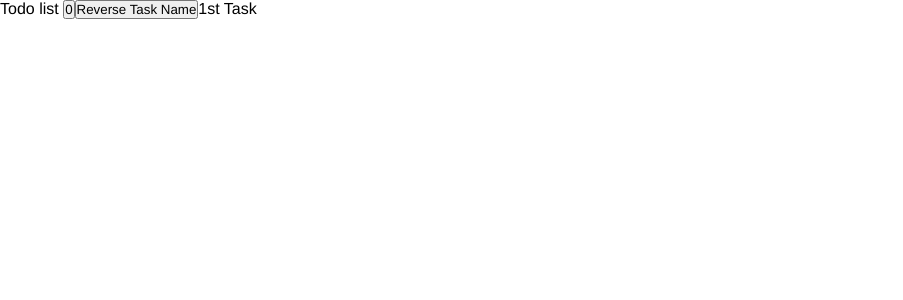
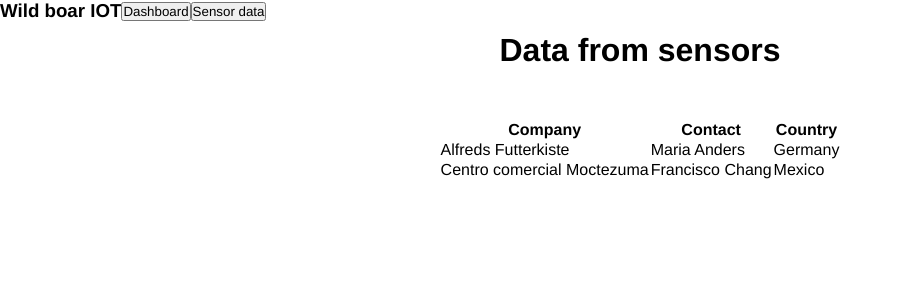
Before and after one commit to SunBear1/Wild-Boar-IOT, a Vue app in the folder src/web_ui/: page / in a window 1280 px wide. Shown: the top 300 px of the page, without its empty margins (0-903 px from the left). Built offline with nearby package versions, Linux system fonts and the light colour scheme.

Commit message:
draft of the table page

```diff
--- a/src/web_ui/src/App.vue
+++ b/src/web_ui/src/App.vue
@@ -1,11 +1,12 @@
 <template>
     <div>
-        <TodoList />
+        <data_table />
     </div>
 </template>
 
 <script setup lang="ts">
 import TodoList from './components/TodoList.vue';
+import Data_table from "@/components/data_table.vue";
 </script>
 
 <style>
--- /dev/null
+++ b/src/web_ui/src/components/data_table.vue
@@ -0,0 +1,53 @@
+<template>
+  <nav class="navbar">
+    <h3>Wild boar IOT</h3>
+    <button>
+      <span>Dashboard</span>
+    </button>
+    <button>
+      <span>Sensor data</span>
+    </button>
+  </nav>
+  <h1 class="main-title">{{ TITLE }}</h1>
+  <div>
+    <table class="table-root">
+      <tr>
+        <th>Company</th>
+        <th>Contact</th>
+        <th>Country</th>
+      </tr>
+      <tr>
+        <td>Alfreds Futterkiste</td>
+        <td>Maria Anders</td>
+        <td>Germany</td>
+      </tr>
+      <tr>
+        <td>Centro comercial Moctezuma</td>
+        <td>Francisco Chang</td>
+        <td>Mexico</td>
+      </tr>
+    </table>
+  </div>
+</template>
+
+<script setup lang="ts">
+const TITLE: string = "Data from sensors";
+
+</script>
+
+
+<style scoped>
+  .main-title{
+    margin-top: 10px;
+    text-align: center;
+  }
+  .table-root{
+    margin-top: 50px;
+    margin-left:auto;
+    margin-right:auto;
+  }
+  .navbar {
+    display: flex;
+    align-items: center;
+  }
+</style>
```
